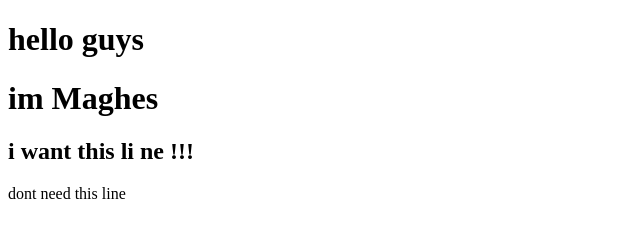
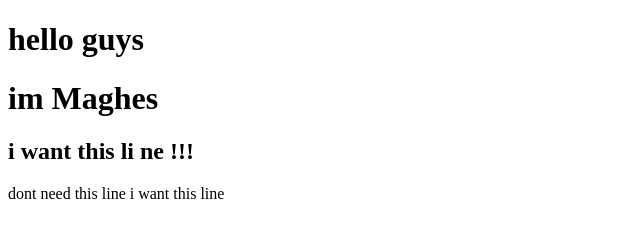
Before and after one commit to metaxcoder1/codebase, a plain HTML site: page index.html in a window 1280 px wide. Shown: the whole page, without its empty margins (0-640 px from the left). Drawn offline with Linux system fonts and the light colour scheme.

Commit message:
both files accepted

```diff
--- a/index.html
+++ b/index.html
@@ -10,5 +10,6 @@
     <h1>im Maghes</h1>
     <h2>i want this li ne !!!</h2>
     dont need this line
+    i want this line
 </body>
 </html>
```
